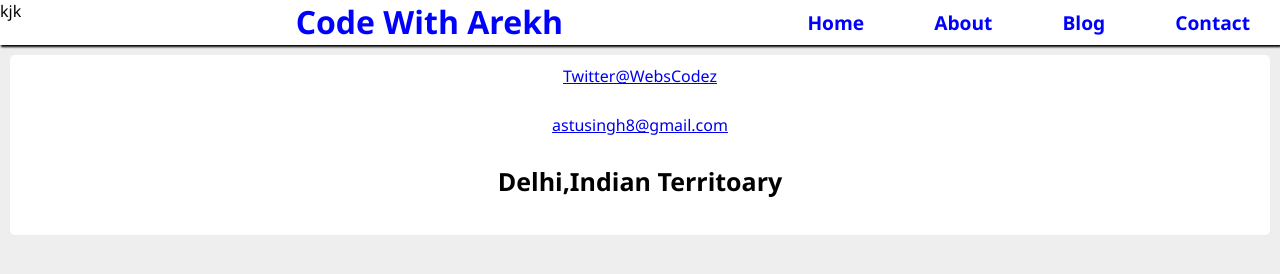
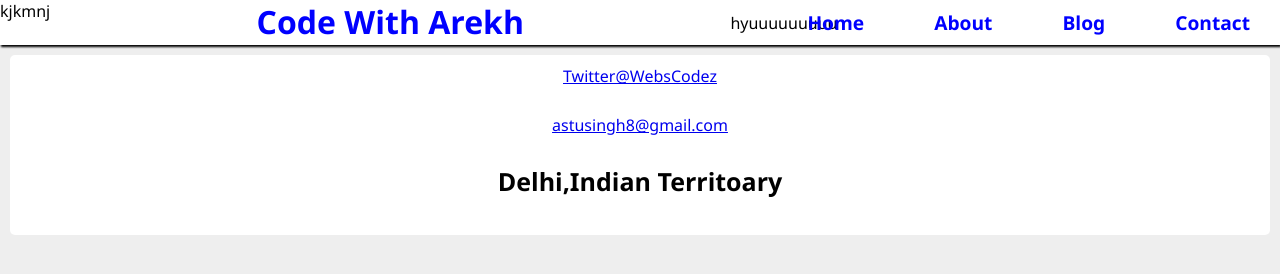
Before and after one commit to Impro147/Blooge, a plain HTML site: page contact.html in a window 1280 px wide. Drawn offline with Linux system fonts and the light colour scheme.

Commit message:
Update contact.html

```diff
--- a/contact.html
+++ b/contact.html
@@ -9,9 +9,10 @@
 </head>
 <body>
     <header>
-        kjk
+        kjkmnj
         <h1 class="title">Code With Arekh</h1>
     <nav class="navbar">
+        hyuuuuuuuuu
         <ul class="list">
             <li><a href="index.html">Home</a></li>
             <li><a href="about.html">About</a></li>
```
